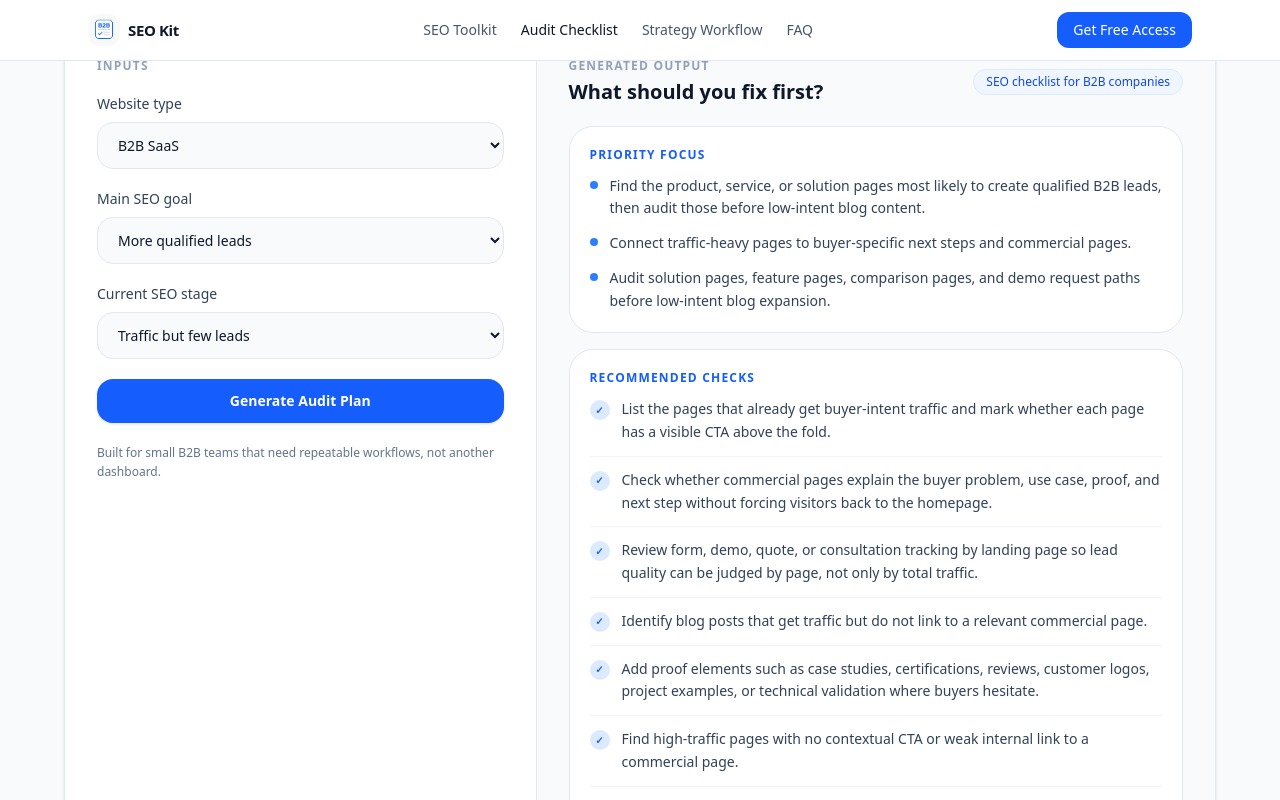
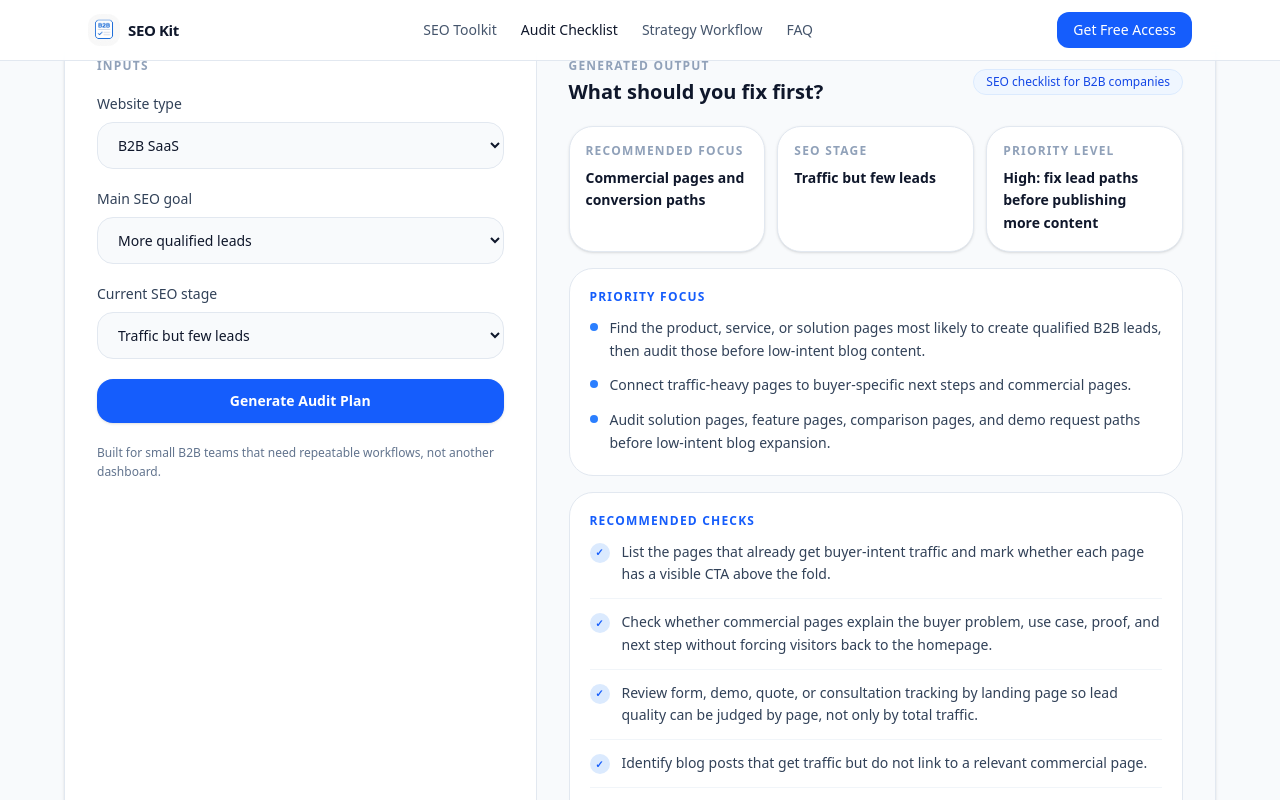
Before and after one commit to clairesun0731-art/b2b-seo-kit, a Next.js app: page /b2b-seo-audit in a window 1280 px wide. Both pictures are taken after a click on the button "Generate Audit Plan". Shown: the part 839-1639 px from the top of the page. Built offline with nearby package versions, Linux system fonts and the light colour scheme.

Commit message:
Polish B2B SEO audit generator

```diff
--- a/app/b2b-seo-audit/AuditGenerator.tsx
+++ b/app/b2b-seo-audit/AuditGenerator.tsx
@@ -471,11 +471,99 @@ function trackGenerateAuditPlan(websiteType: WebsiteType, seoGoal: SeoGoal, seoS
   }
 }
 
+function getRecommendedFocus(websiteType: WebsiteType, seoGoal: SeoGoal) {
+  if (seoGoal === "More qualified leads") {
+    return "Commercial pages and conversion paths";
+  }
+
+  if (seoGoal === "Better product page rankings") {
+    return websiteType === "Manufacturer / exporter" || websiteType === "B2B ecommerce"
+      ? "Category and product page depth"
+      : "Product, solution, and service page depth";
+  }
+
+  if (seoGoal === "More content traffic") {
+    return "Keyword clusters and blog-to-commercial links";
+  }
+
+  if (seoGoal === "Improve AI search visibility") {
+    return "Structured answers, FAQs, and entity-rich sections";
+  }
+
+  return "Baseline audit and agency briefing clarity";
+}
+
+function getPriorityLevel(seoGoal: SeoGoal, seoStage: SeoStage) {
+  if (seoStage === "Traffic but few leads" || seoGoal === "More qualified leads") {
+    return "High: fix lead paths before publishing more content";
+  }
+
+  if (seoStage === "Starting from scratch") {
+    return "Foundation: build core pages and tracking first";
+  }
+
+  if (seoStage === "Need to scale SEO workflow") {
+    return "Workflow: standardize briefs, links, and reporting";
+  }
+
+  return "Medium: repair intent and page depth gaps";
+}
+
+function buildAuditPlanText({
+  websiteType,
+  seoGoal,
+  seoStage,
+  auditPlan,
+}: {
+  websiteType: WebsiteType;
+  seoGoal: SeoGoal;
+  seoStage: SeoStage;
+  auditPlan: {
+    summary: {
+      recommendedFocus: string;
+      seoStage: string;
+      priorityLevel: string;
+    };
+    priorities: string[];
+    checks: string[];
+    fixes: string[];
+    internalLinks: string[];
+    conversionPaths: string[];
+    geoReadiness: string[];
+  };
+}) {
+  const sections = [
+    ["Recommended Focus", [auditPlan.summary.recommendedFocus]],
+    ["SEO Stage", [auditPlan.summary.seoStage]],
+    ["Priority Level", [auditPlan.summary.priorityLevel]],
+    ["Priority Focus", auditPlan.priorities],
+    ["Recommended Checks", auditPlan.checks],
+    ["What to Fix First", auditPlan.fixes],
+    ["Internal Linking Suggestions", auditPlan.internalLinks],
+    ["Conversion Path Suggestions", auditPlan.conversionPaths],
+    ["AI Search / GEO Readiness", auditPlan.geoReadiness],
+  ];
+
+  return [
+    "B2B SEO Audit Plan",
+    `Website type: ${websiteType}`,
+    `Main SEO goal: ${seoGoal}`,
+    `Current SEO stage: ${seoStage}`,
+    "",
+    ...sections.flatMap(([title, items]) => [
+      String(title),
+      ...(items as string[]).map((item, index) => `${index + 1}. ${item}`),
+      "",
+    ]),
+  ].join("\n");
+}
+
 export default function AuditGenerator() {
   const [websiteType, setWebsiteType] = useState<WebsiteType>("B2B SaaS");
   const [seoGoal, setSeoGoal] = useState<SeoGoal>("More qualified leads");
   const [seoStage, setSeoStage] = useState<SeoStage>("Traffic but few leads");
   const [hasGenerated, setHasGenerated] = useState(false);
+  const [hasCopied, setHasCopied] = useState(false);
 
   const auditPlan = useMemo(() => {
     const goal = goalPlans[seoGoal];
@@ -483,6 +571,11 @@ export default function AuditGenerator() {
     const website = websitePlans[websiteType];
 
     return {
+      summary: {
+        recommendedFocus: getRecommendedFocus(websiteType, seoGoal),
+        seoStage,
+        priorityLevel: getPriorityLevel(seoGoal, seoStage),
+      },
       priorities: uniqueItems(
         [goal.priorities[0], stage.priorities[0], website.priorities[0], goal.priorities[1]],
         3,
@@ -506,7 +599,24 @@ export default function AuditGenerator() {
 
   function handleGenerate() {
     setHasGenerated(true);
+    setHasCopied(false);
     trackGenerateAuditPlan(websiteType, seoGoal, seoStage);
+  }
+
+  async function handleCopy() {
+    if (!hasGenerated || !navigator.clipboard) {
+      return;
+    }
+
+    await navigator.clipboard.writeText(
+      buildAuditPlanText({
+        websiteType,
+        seoGoal,
+        seoStage,
+        auditPlan,
+      }),
+    );
+    setHasCopied(true);
   }
 
   return (
@@ -617,6 +727,26 @@ export default function AuditGenerator() {
               </div>
             ) : (
               <div className="space-y-4">
+                <div className="grid gap-3 md:grid-cols-3">
+                  {[
+                    ["Recommended Focus", auditPlan.summary.recommendedFocus],
+                    ["SEO Stage", auditPlan.summary.seoStage],
+                    ["Priority Level", auditPlan.summary.priorityLevel],
+                  ].map(([label, value]) => (
+                    <div
+                      key={label}
+                      className="rounded-3xl border border-slate-200 bg-white p-4 shadow-sm"
+                    >
+                      <p className="mb-2 text-xs font-semibold uppercase tracking-widest text-slate-400">
+                        {label}
+                      </p>
+                      <p className="text-sm font-semibold leading-relaxed text-slate-900">
+                        {value}
+                      </p>
+                    </div>
+                  ))}
+                </div>
+
                 <OutputCard title="Priority Focus" items={auditPlan.priorities} variant="bullet" />
                 <OutputCard
                   title="Recommended Checks"
@@ -644,6 +774,19 @@ export default function AuditGenerator() {
                   variant="bullet"
                 />
 
+                <div className="flex flex-col gap-2 sm:flex-row sm:items-center">
+                  <button
+                    type="button"
+                    onClick={handleCopy}
+                    className="rounded-2xl border border-slate-200 bg-white px-5 py-3 text-sm font-semibold text-slate-700 shadow-sm transition-colors hover:bg-slate-50"
+                  >
+                    Copy Audit Plan
+                  </button>
+                  {hasCopied ? (
+                    <span className="text-sm font-medium text-blue-600">Copied</span>
+                  ) : null}
+                </div>
+
                 <div className="rounded-3xl border border-blue-100 bg-blue-50 p-5">
                   <p className="mb-4 text-sm font-semibold text-slate-900">
                     Want the full checklist and templates?
@@ -656,6 +799,10 @@ export default function AuditGenerator() {
                   >
                     Get the Free Audit Checklist
                   </a>
+                  <p className="mt-3 text-xs leading-relaxed text-slate-600">
+                    Includes product page checks, internal linking prompts, conversion path ideas,
+                    and AI search readiness notes.
+                  </p>
                 </div>
               </div>
             )}
--- a/app/b2b-seo-audit/page.tsx
+++ b/app/b2b-seo-audit/page.tsx
@@ -393,18 +393,18 @@ export default function B2BSEOAuditPage() {
 
               <div className="flex flex-col sm:flex-row items-center justify-center gap-3 mb-6">
                 <a
+                  href="#audit-generator"
+                  className="w-full sm:w-auto bg-blue-600 hover:bg-blue-700 text-white font-semibold px-7 py-3.5 rounded-2xl transition-colors text-base shadow-sm"
+                >
+                  Generate My Audit Plan
+                </a>
+                <a
                   href={TALLY_URL}
                   target="_blank"
                   rel="noopener noreferrer"
-                  className="w-full sm:w-auto bg-blue-600 hover:bg-blue-700 text-white font-semibold px-7 py-3.5 rounded-2xl transition-colors text-base shadow-sm"
-                >
-                  Get the Free B2B SEO Audit Checklist
-                </a>
-                <a
-                  href="#audit-areas"
                   className="w-full sm:w-auto bg-white border border-slate-200 text-slate-700 font-semibold px-7 py-3.5 rounded-2xl hover:bg-slate-50 transition-colors text-base"
                 >
-                  See What's Included
+                  Get the Full Checklist
                 </a>
               </div>
 
```
